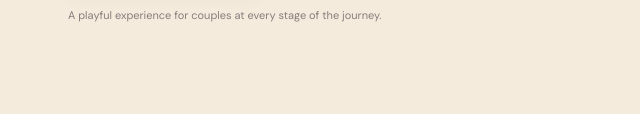
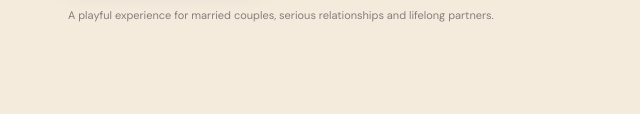
Before and after one commit to twoasoneofficial/two-as-one-website, a plain HTML site: page index.html in a window 1280 px wide. Shown: the part 686-800 px from the top of the page, 60-700 px from the left. Drawn offline with nearby package versions, Linux system fonts and the light colour scheme.

Commit message:
Clarify the game is for all committed couples

```diff
--- a/index.html
+++ b/index.html
@@ -17,7 +17,7 @@
 </header>
 <main>
 <section class="hero" id="home">
-  <div class="hero-copy"><p class="eyebrow">FAITH · FRIENDSHIP · FUN · TOGETHER</p><h1>Your time.<br><em>Your story.</em><br>Together.</h1><p class="hero-lead">Make room for laughter, honest conversations and moments that bring you closer. TWO AS ONE turns connection into something you can enjoy together.</p><div class="hero-actions"><a class="button button-primary" href="#get-game">Discover the game <span>→</span></a><a class="text-link" href="#how">See how it works</a></div><p class="hero-note">A playful experience for couples at every stage of the journey.</p></div>
+  <div class="hero-copy"><p class="eyebrow">FAITH · FRIENDSHIP · FUN · TOGETHER</p><h1>Your time.<br><em>Your story.</em><br>Together.</h1><p class="hero-lead">Make room for laughter, honest conversations and moments that bring you closer. TWO AS ONE turns connection into something you can enjoy together.</p><div class="hero-actions"><a class="button button-primary" href="#get-game">Discover the game <span>→</span></a><a class="text-link" href="#how">See how it works</a></div><p class="hero-note">A playful experience for married couples, serious relationships and lifelong partners.</p></div>
   <div class="hero-art"><div class="orbit orbit-one"></div><div class="orbit orbit-two"></div><div class="game-card"><div class="card-top"><span> T + O </span><small>THE COUPLES GAME</small></div><div class="heart">♡</div><p>ONE SHARED<br><strong>JOURNEY</strong></p><div class="card-bottom">100 CARDS · 5 CATEGORIES</div></div><div class="floating-note note-one">A little more laughter</div><div class="floating-note note-two">A deeper connection</div></div>
 </section>
 <section class="intro-strip"><p>Not a test. Not a lecture. Just two people choosing to make time for each other.</p></section>
```
